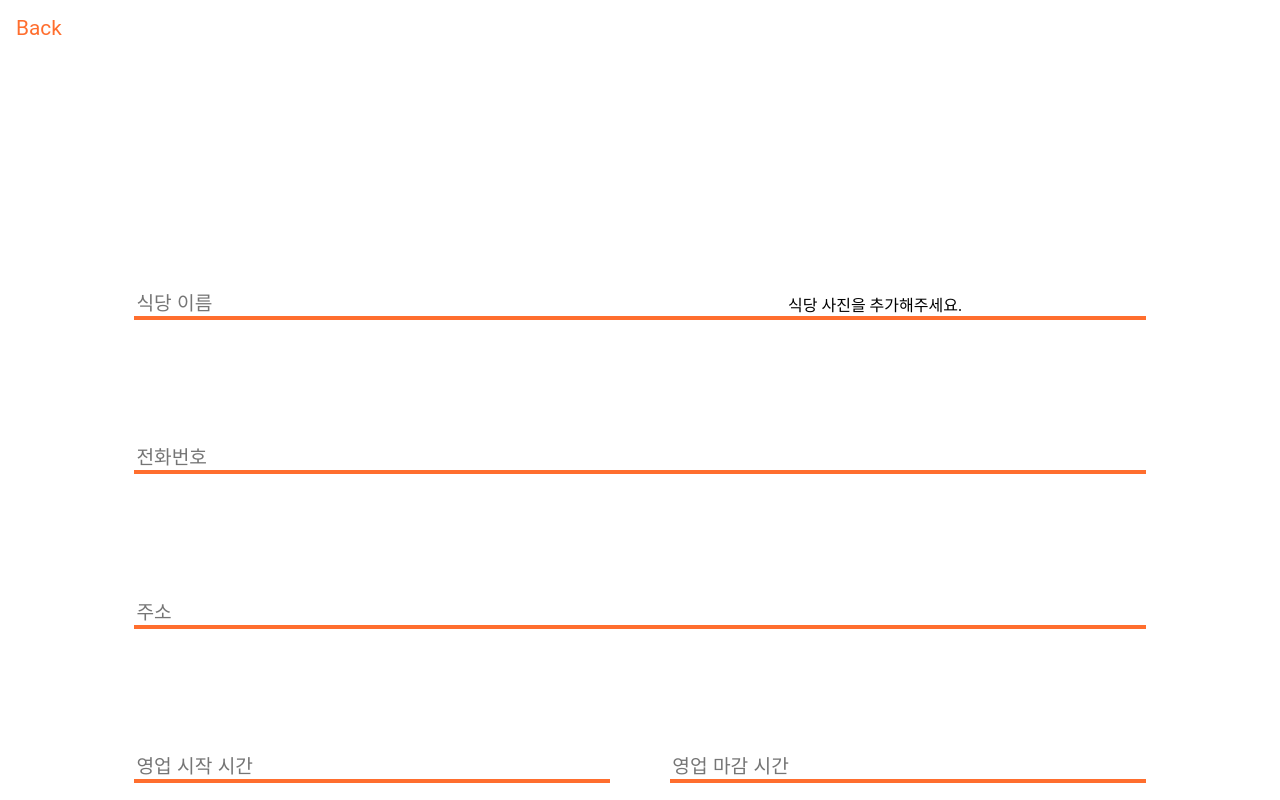
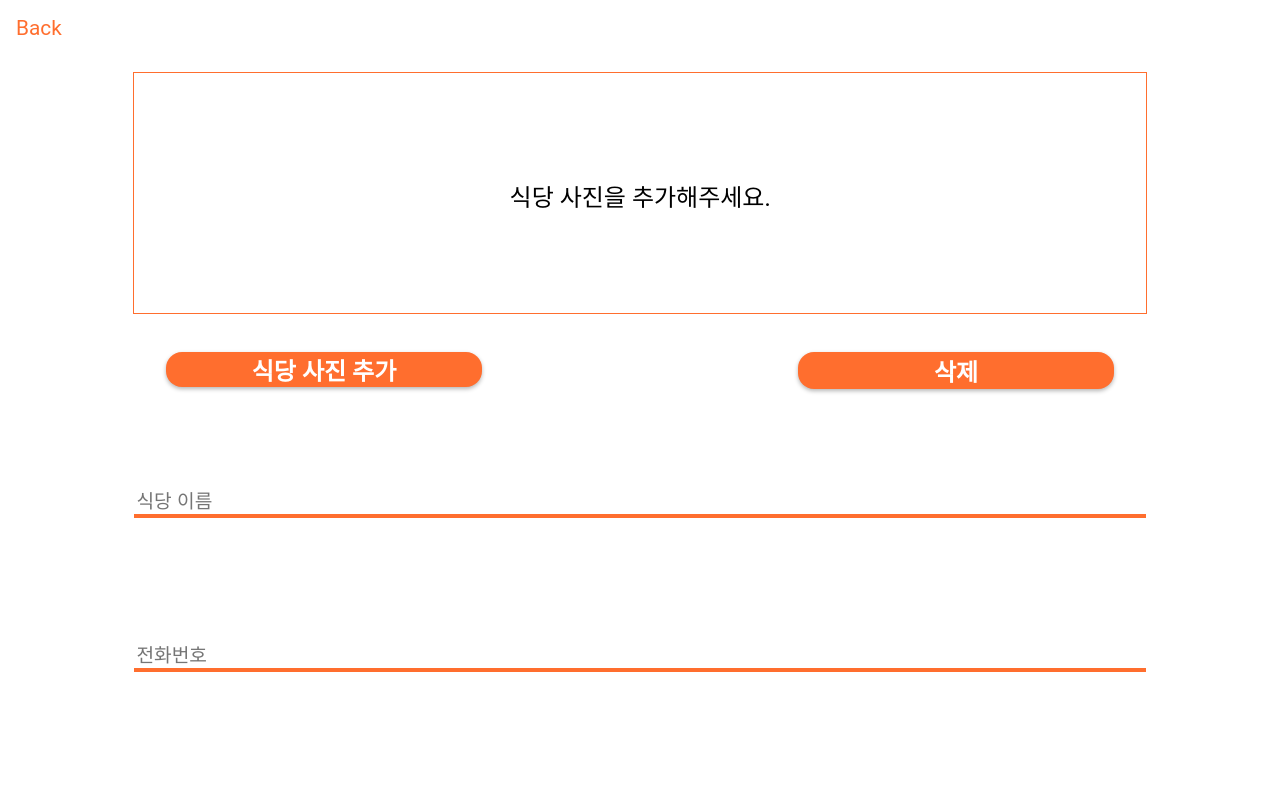
Before and after one commit to SPIDERMAN-webstudy/EatMou, a React (Create React App) app in the folder eat-mou/: page /KitchenAdd in a window 1280 px wide. Shown: the top 800 px of the page. Built offline with nearby package versions, Linux system fonts and the light colour scheme.

Commit message:
[ADD] KitchenAdd 사진 업로드 css 추가

```diff
--- a/eat-mou/src/components/Add/KitchenAdd.js
+++ b/eat-mou/src/components/Add/KitchenAdd.js
@@ -60,16 +60,22 @@ const KitchenAdd = (props) => {
   };
   //---------------------------------식당 사진 업로드--------------------------------------------------------------------------------------------
   const [fileImage, setFileImage] = useState("");
+  const [fileIsValid, setFIleIsValid] = useState(false);
+
+  // if(fileImage!==""){
+  //   setFIleIsValid(true);
+  // }
 
   //파일 저장
-const saveFileImage = (e) =>{
+  const saveFileImage = (e) => {
     setFileImage(URL.createObjectURL(e.target.files[0]));
     // kitchenImgRef(URL.createObjectURL(e.target.files[0]));
+    setFIleIsValid(true);
     console.log(kitchenImgRef.current.value);
     console.log(fileImage);
   };
   //파일 삭제
-const deleteFileImage = ()=>{
+  const deleteFileImage = () => {
     URL.revokeObjectURL(fileImage);
     setFileImage("");
     // kitchenImgRef("");
@@ -82,20 +88,31 @@ const deleteFileImage = ()=>{
         <button className={styles.button}>Back</button>
       </Link>
       <form className={styles.form} ref={idRef} onSubmit={submitHandler}>
+        <form>
           <form className={styles.pictureForm}>
-          <div className={styles.fileImage}>{fileImage && <img alt="sample" src={fileImage} />}</div>
+            {fileIsValid ? (
+              <img alt="sample" src={fileImage} className={styles.fileImage} />
+            ) : (
               <label htmlFor="file" className={styles.pictureLabel}>
                 식당 사진을 추가해주세요.
               </label>
+            )}
             <input
               id="file"
               type="file"
               className={styles.picture}
               ref={kitchenImgRef}
-            placeholder="식당 사진을 추가해주세요"
               onChange={saveFileImage}
             />
-          {/* <button onClick={deleteFileImage}>삭제</button> */}
+          </form>
+          <div className={styles.imageButton}>
+            <label htmlFor="file" className={styles.pictureLabel3}>
+              식당 사진 추가
+            </label>
+            <button onClick={deleteFileImage} className={styles.pictureLabel3}>
+              삭제
+            </button>
+          </div>
         </form>
         <input placeholder="식당 이름" className={styles.input} ref={nameRef} />
         <input
--- a/eat-mou/src/components/Add/KitchenAdd.module.css
+++ b/eat-mou/src/components/Add/KitchenAdd.module.css
@@ -1,56 +1,83 @@
-.form{
+.form {
   display: flex;
   flex-direction: column;
 }
 .pictureForm {
-  /* width: 400px;
-    height: 200px;
-
+  display:flex;
+  height:15rem;
+  flex-grow:1;
+  /* text-align: center;
+  line-height: 160px; */
+  width: 80%;
+  margin: 0 auto;
+  margin-bottom: 10%;
+  margin-top: 5%;
+  line-height: 250px;
   border: 0.2px solid #ff6e2e;
-  color:#ff6e2e;
-  flex-direction: column;
-  justify-content: space-between; */
-  width:600px;
-    height:220px;
-    overflow:hidden;
-    margin:0 auto;
+  color:black;
+  font-size:1.5rem;
+  overflow: hidden;
+  margin: 0 auto;
+  margin-bottom: 3%;
 }
-.picture{
-  display:none;
+.picture {
+  display: none;
 }
-.pictureLabel{
+.pictureLabel {
+  margin: 0 auto;
+}
+.pictureLabel2{
   position:absolute;
-  margin-left: 35%;
-}
-.fileImage{
-  height: 100%;
-  width: 100%;
-  object-fit: cover;
 
 }
+.pictureLabel3{
+  background-color: #ff6e2e;
+  color: white;
+  text-align: center;
+  font-weight: bold;
+  font-size: 1.5rem;
+  border: 0ch;
+  box-shadow: 0 2px 4px rgb(182, 182, 182);
+  transition: all 0.2s;
+  border-radius: 1rem;
+  width: 25%;
+  margin: 0 auto;
+  height: 20%;
 
-.button{
+}
+.imageButton{
+  display: flex;
+  justify-content: center;
+  padding-bottom:8%;
+}
+.fileImage {
+  width:100%;
+  /* height:100%; */
+  object-fit: cover;
+}
+
+.button {
   background-color: transparent;
   color: white;
   text-align: center;
   font-weight: normal;
-  color:#ff6e2e;
-  font-size:1.3rem;
+  color: #ff6e2e;
+  font-size: 1.3rem;
   font-family: Roboto;
   padding-left: 0.5rem;
   padding-top: 0.5rem;
   padding-bottom: 2rem;
   border: 0ch;
   transition: all 0.1s;
-   border-radius: 3px;
+  border-radius: 3px;
 }
 
 .button:hover {
   transform: scale(1.1);
   transition: all 0.1s;
 }
-.input{
-  flex-grow:1;
+.input {
+  flex-grow: 1;
   border: 0px;
   border-bottom: 0.3rem solid #ff6e2e;
   box-sizing: border-box;
@@ -58,19 +85,19 @@
   margin: 2%;
   width: 80%;
   margin: 0 auto;
-  margin-bottom:10%;
+  margin-bottom: 10%;
 }
-.input:focus{
-    outline:none;
+.input:focus {
+  outline: none;
 }
-.time{
-  display:flex;
+.time {
+  display: flex;
   flex-direction: row;
-  width:80%;
+  width: 80%;
   margin: 0 auto;
 }
-.openTime{
-  flex-grow:1;
+.openTime {
+  flex-grow: 1;
   border: 0px;
   border-bottom: 0.3rem solid #ff6e2e;
   box-sizing: border-box;
@@ -78,11 +105,11 @@
   margin: 2%;
   width: 40%;
   margin: 0 auto;
-  margin-bottom:10%;
+  margin-bottom: 10%;
   margin-right: 3%;
 }
-.closeTime{
-  flex-grow:1;
+.closeTime {
+  flex-grow: 1;
   border: 0px;
   border-bottom: 0.3rem solid #ff6e2e;
   box-sizing: border-box;
@@ -90,22 +117,22 @@
   margin: 2%;
   width: 40%;
   margin: 0 auto;
-  margin-bottom:10%;
-  margin-left:3%;
+  margin-bottom: 10%;
+  margin-left: 3%;
 }
-.closeTime:focus{
-  outline:none;
+.closeTime:focus {
+  outline: none;
 }
-.openTime:focus{
-  outline:none;
+.openTime:focus {
+  outline: none;
 }
 
-.registerButton{
+.registerButton {
   background-color: #ff6e2e;
   color: white;
   text-align: center;
   font-weight: bold;
-  font-size:1.5rem;
+  font-size: 1.5rem;
   border: 0ch;
   box-shadow: 0 2px 4px rgb(182, 182, 182);
   transition: all 0.2s;
@@ -114,7 +141,7 @@
   margin: 0 auto;
   height: 20%;
 }
-.registerButton:hover{
+.registerButton:hover {
   transform: scale(1.1);
   transition: all 0.2s;
 }
```
Lines whose indentation alone changed are shown as unchanged.
